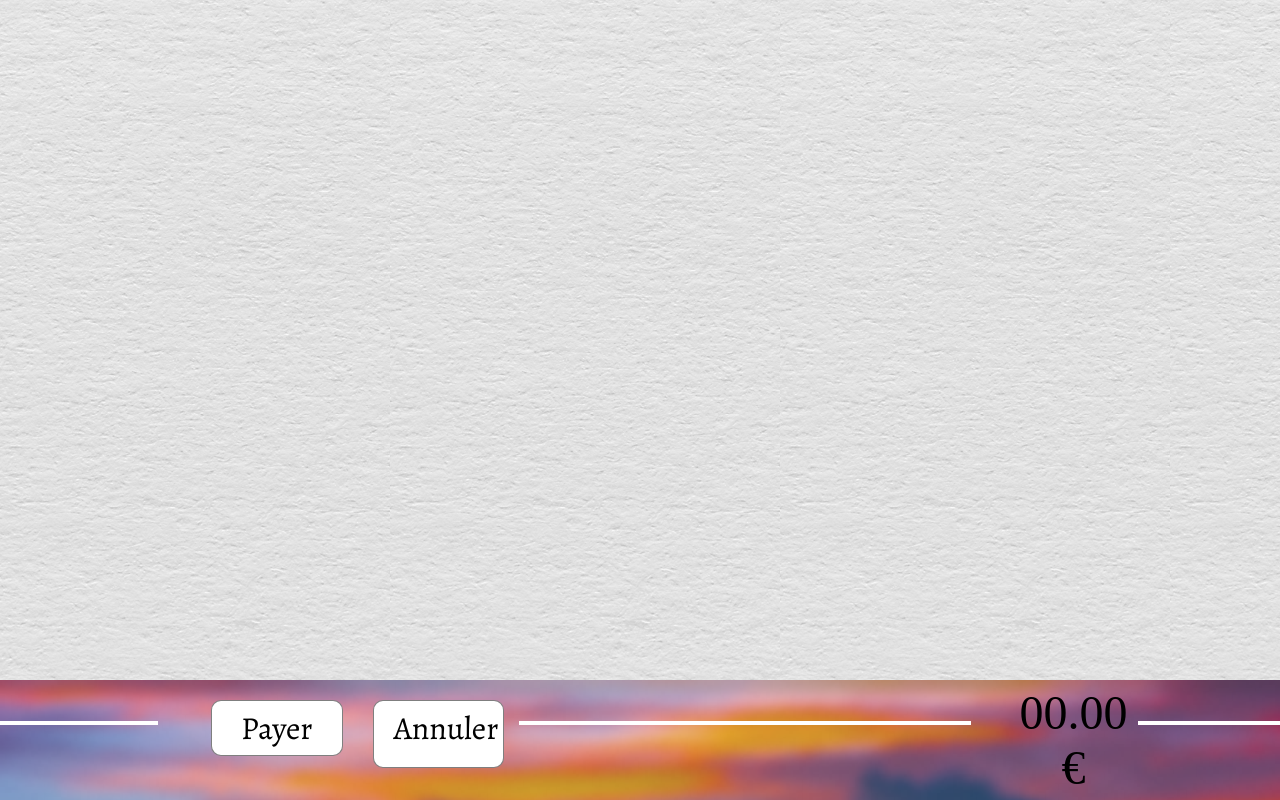
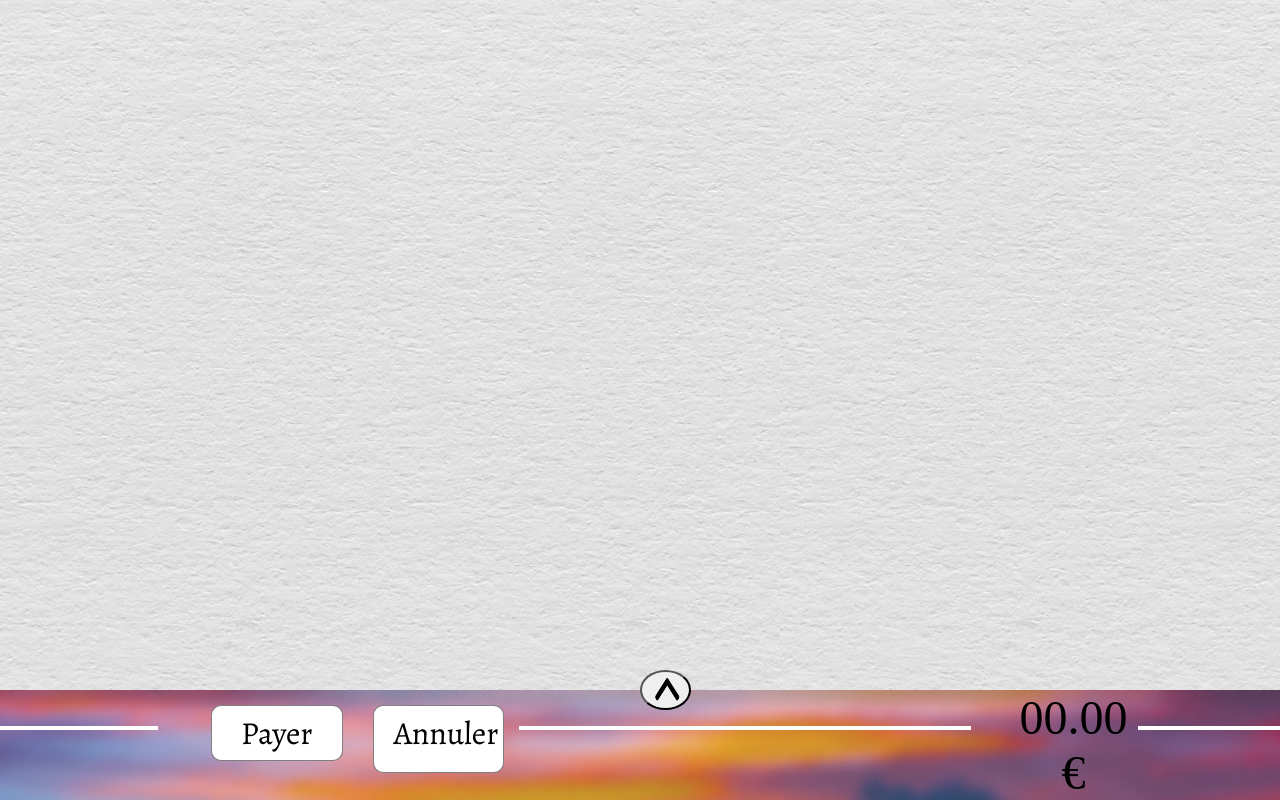
Before and after one commit to RubenDavidAbreu/nagashima, an Angular app: page /footer in a window 1280 px wide. Built offline with nearby package versions, Linux system fonts and the light colour scheme.

Commit message:
css footer et jsp

```diff
--- a/src/app/footer/footer.component.css
+++ b/src/app/footer/footer.component.css
@@ -1,8 +1,12 @@
 #footer {
+  display: block;
+
+}
+
+.vflex{
   display: flex;
   align-items: center;
   margin: auto;
-
 }
 .mrd{
   text-decoration: none;
@@ -24,7 +28,20 @@
   cursor: pointer;
 }
 
+.see{
+  position: fixed;
+  height: 5vh;
+  width: 4vw;
+  top: -2.5vh;
+  left: 50vw;
+  border-radius: 100%;
+}
 
+.see > img {
+  width: 3vw;
+  height: 3vh;
+  transform: rotate(-90deg);
+}
 
 .total{
   display: flex;
@@ -59,3 +76,11 @@
   height: 0;
   top: 4.5vh;
 }
+
+.close{
+  display: none;
+}
+
+#commandeItemContainer{
+  margin-top: 4VH;
+}
--- a/src/app/footer/footer.component.html
+++ b/src/app/footer/footer.component.html
@@ -1,9 +1,13 @@
 <!-- Commande -->
 <div>
-  <div class="toutcommande">
-    <!-- Boxes réserver -->
-    <div *ngFor="let item of commande.items" class="commandeItem fRow">
-      <div>{{ item.box.name }}</div>
+  <div class="footer" id="footer">
+    <div id="commandeItemContainer" class="close">
+    <div
+      *ngFor="let item of commande.items"
+      class="commandeItem fRow"
+      id="commandeItem"
+    >
+      <div class="boxname">{{ item.box.name }}</div>
       <div class="buttonAddContainer lightGreyBorder">
         <div class="buttonAdd" (click)="removeFromCommande(item.box)">-</div>
         <div>{{ item.quantity }}</div>
@@ -12,7 +16,11 @@
       <div>{{ item.box.price }} € x {{ item.quantity }}</div>
     </div>
   </div>
-  <div id="footer">
+    <button class="see" onclick="toggleClasses('commandeItemContainer', 'close', null)">
+      <img src="../../assets/img/right-arrow.png" alt="" srcset="" />
+    </button>
+
+    <div class="vflex">
       <div id="commandeContainer">
         <!-- Action -->
         <div id="boxesActions" class="fRow">
@@ -35,4 +43,5 @@
       </div>
     </div>
   </div>
+</div>
 <app-erreurs></app-erreurs>
--- a/src/styles.css
+++ b/src/styles.css
@@ -139,7 +139,7 @@ body {
     backdrop-filter: blur();
     width: 100%;
     background-repeat: no-repeat;
-    height: 15%;
+
 }
 
 /* Fonts */
```
Also changed, not shown: src/app/footer/footer.component.ts (+9 -0 lines), src/assets/js/script.js (line endings or trailing spaces), src/main.ts (line endings or trailing spaces). Lines whose indentation alone changed are shown as unchanged.
